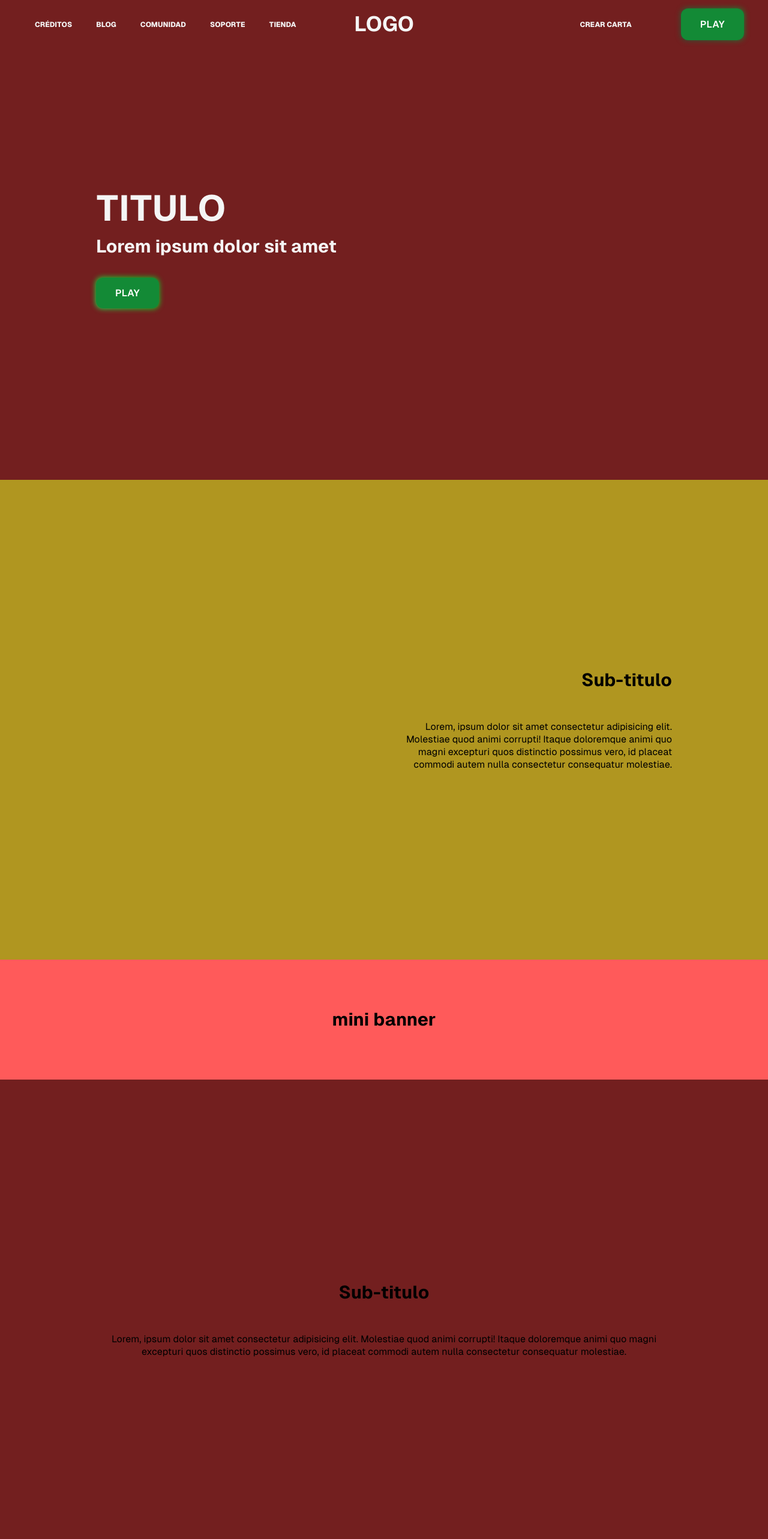
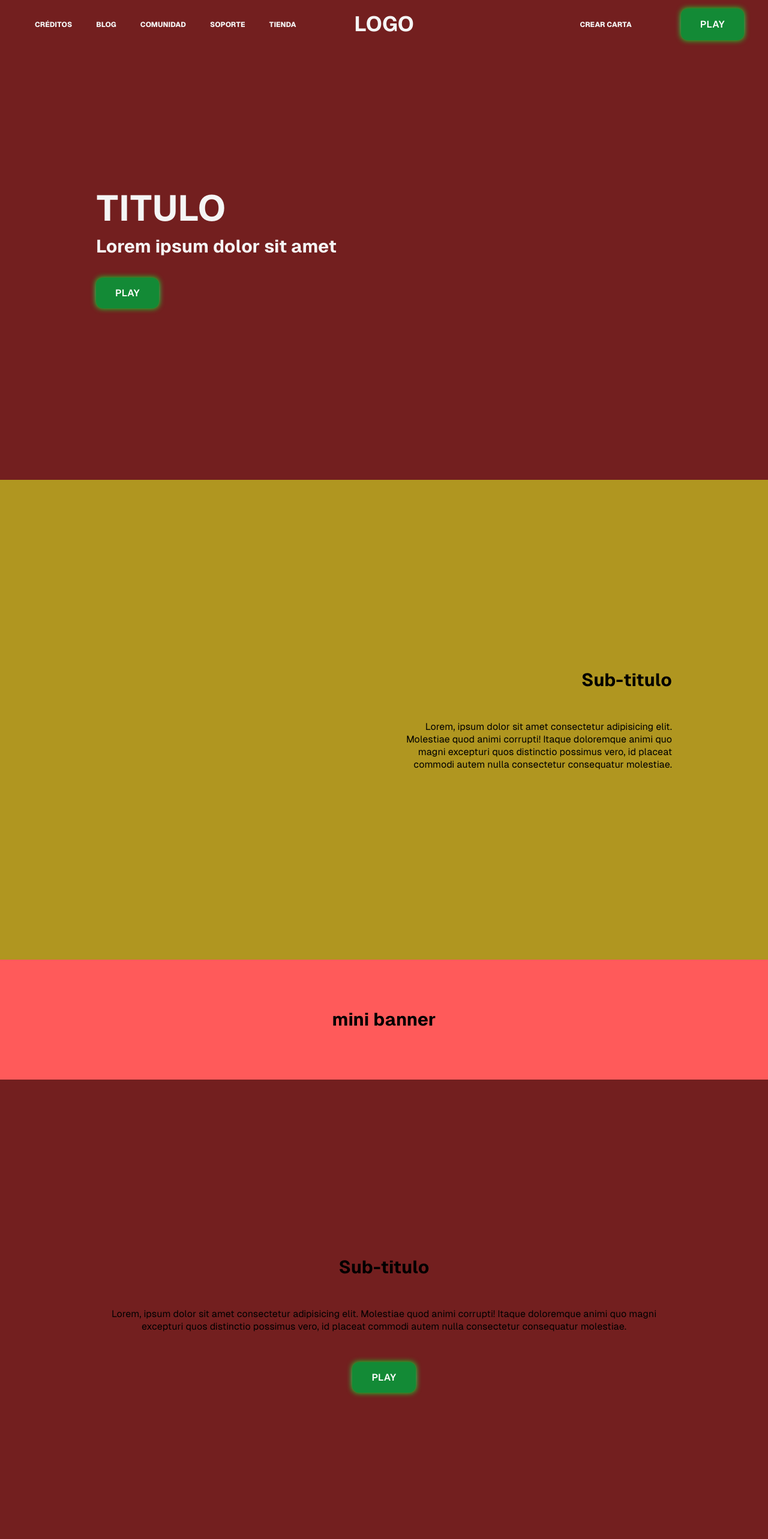
Before and after one commit to RaedRNP/bingo, a SvelteKit app: page / in a window 1280 px wide. Shown: the top 2566 px of the page at 60% size. Built offline with nearby package versions, Linux system fonts and the light colour scheme.

Commit message:
dando forma al footer y mejoras en navbar

```diff
--- a/src/components/Btn.svelte
+++ b/src/components/Btn.svelte
@@ -28,7 +28,7 @@
         z-index: -1;
         width: 100%;
         height: 100%;
-        background: linear-gradient(45deg, #285238, #138a36, #04e824, #18ff6d, #04e824, #138a36, #285238);
+        background: linear-gradient(#04e824, #18ff6d, #04e824);
         background-size: 800%;
         border-radius: 10px;
         filter: blur(5px);
@@ -37,16 +37,4 @@
     .btn:hover {
         background: #04e824;
     }
-
-    @keyframes glowing {
-        0% {
-            background-position: 0 0;
-        }
-        50% {
-            background-position: 400% 0;
-        }
-        100% {
-            background-position: 0 0;
-        }
-    }
 </style>
--- a/src/components/Navbar.svelte
+++ b/src/components/Navbar.svelte
@@ -1,8 +1,11 @@
-<script>
+<script lang="ts">
     import Btn from './Btn.svelte';
+    let y: number;
 </script>
 
-<header class="navbar">
+<svelte:window bind:scrollY={y} />
+
+<header class={y ? "navbar navbar-scrolled" : "navbar"}>
     <label class="hamburger-menu">
         <input type="checkbox">
     </label>
@@ -25,12 +28,15 @@
     </ul>
 </header>
 
+
 <style>
     :root {
         --btn-bg-color: red;
         --text-color: white;
         --act-hover-color: violet;
         --menu-mobile-background: green;
+        --navbar-bg-on-scroll: #151515d6;
+        --navbar-bg-top: transparent;
 
         --navbar-height: 80px;
 
@@ -47,7 +53,18 @@
         --hamburger-height: calc(var(--bar-height) * 3 + var(--bar-gap) * 2);
     }
     .navbar {
-        background: transparent;
+        background: var(--navbar-bg-top);
+        height: var(--navbar-height);
+        width: 100%;
+        position: fixed;
+        display: flex;
+        align-items: center;
+        justify-content: space-between;
+        z-index: 1000;
+        transition: background 200ms ease;
+    }
+    .navbar-scrolled {
+        background: var(--navbar-bg-on-scroll);
         height: var(--navbar-height);
         width: 100%;
         position: fixed;
--- a/src/routes/+page.svelte
+++ b/src/routes/+page.svelte
@@ -23,6 +23,7 @@
         <div class="sub-title-section-2">
             <h2>Sub-titulo</h2>
             <p>Lorem, ipsum dolor sit amet consectetur adipisicing elit. Molestiae quod animi corrupti! Itaque doloremque animi quo magni excepturi quos distinctio possimus vero, id placeat commodi autem nulla consectetur consequatur molestiae.</p>
+            <Btn title="play" />
         </div>
     </section>
     <footer>
@@ -33,13 +34,21 @@
             <li><a href="/">Creador de carta</a></li>
             <li><a href="/">Contactanos</a></li>
         </ul>
+        <div class="line"></div>
+        <div class="terms">Lorem ipsum dolor sit amet consectetur adipisicing elit. Veniam debitis fuga recusandae incidunt adipisci ea rerum molestias consequuntur suscipit, temporibus cum sequi ab enim soluta qui repellendus fugiat corrupti nostrum. Lorem ipsum, dolor sit amet consectetur adipisicing elit. Repudiandae quo dolore libero quam in a officia ab voluptate impedit laboriosam enim, quos earum neque! Molestias perspiciatis reprehenderit possimus eaque quos!</div>
+        <ul>
+            <li><a href="/">Redes sociales</a></li>
+            <li><a href="/">Redes sociales</a></li>
+            <li><a href="/">Redes sociales</a></li>
+            <li><a href="/">Redes sociales</a></li>
+        </ul>
     </footer>
 </main>
 
 <style>
     :root {
         --margin-friend: 8px;
-        --margin-aquintances: 48px;
+        --margin-aquintances: 64px;
 
         --title-size: 60px;
         --sub-title-size: 30px;
@@ -116,10 +125,26 @@
         padding: 0 160px;
         transform: translate(-50%, -50%);
     }
+    .sub-title-section-2 p {
+        margin-bottom: var(--margin-aquintances);
+    }
     footer {
         width: 100%;
         height: 50vh;
         background: #ff5a5a;
+        padding: 0 200px;
+        align-content: center;
+    }
+    footer ul {
+        margin: var(--margin-friend);
+        display: flex;
+        justify-content: space-around;
+    }
+    footer .line {
+        width: 100%;
+        background-color: black;
+        height: 1px;
+        margin: 32px 0;
     }
 
     @media (935px <= width <= 1110px) {}
```
